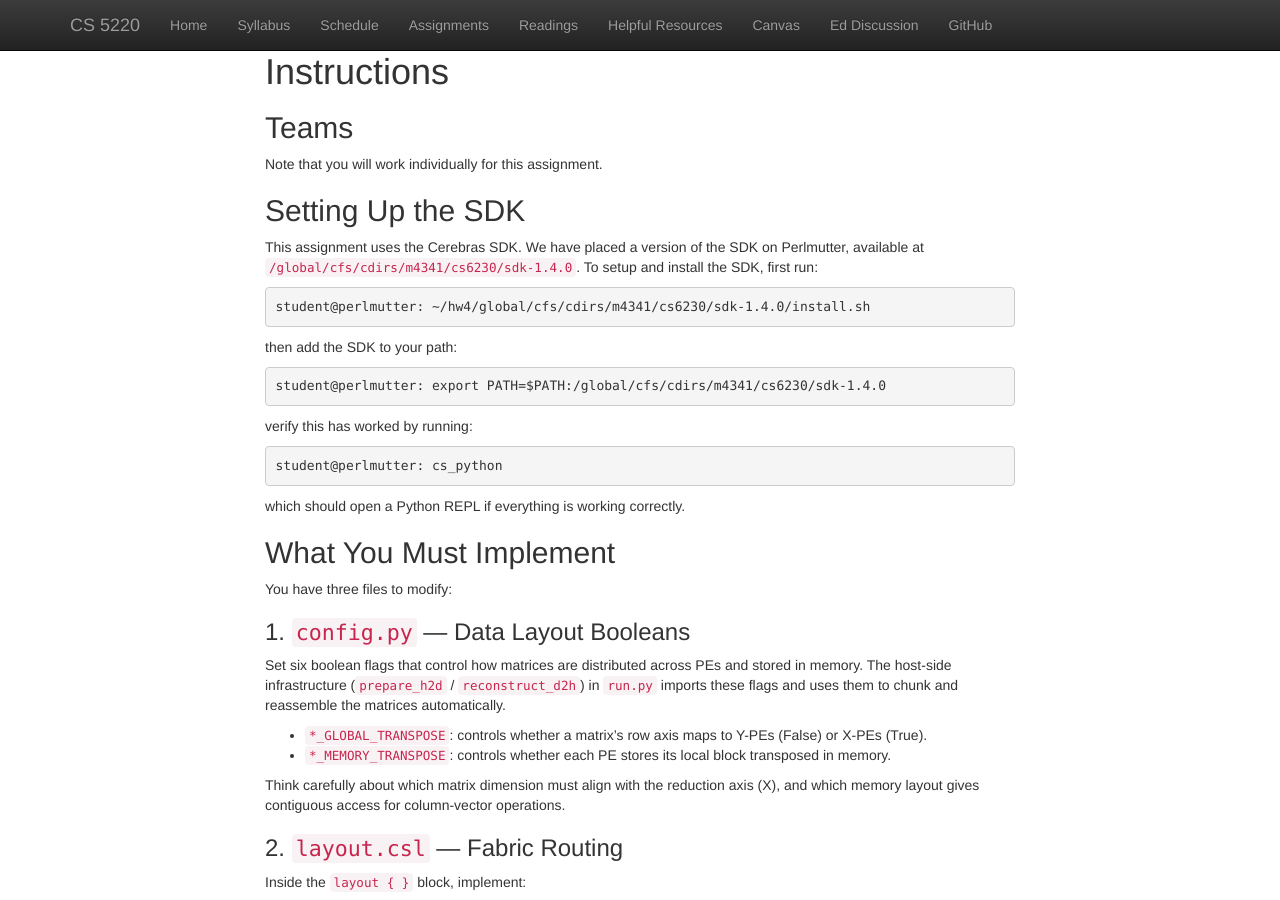
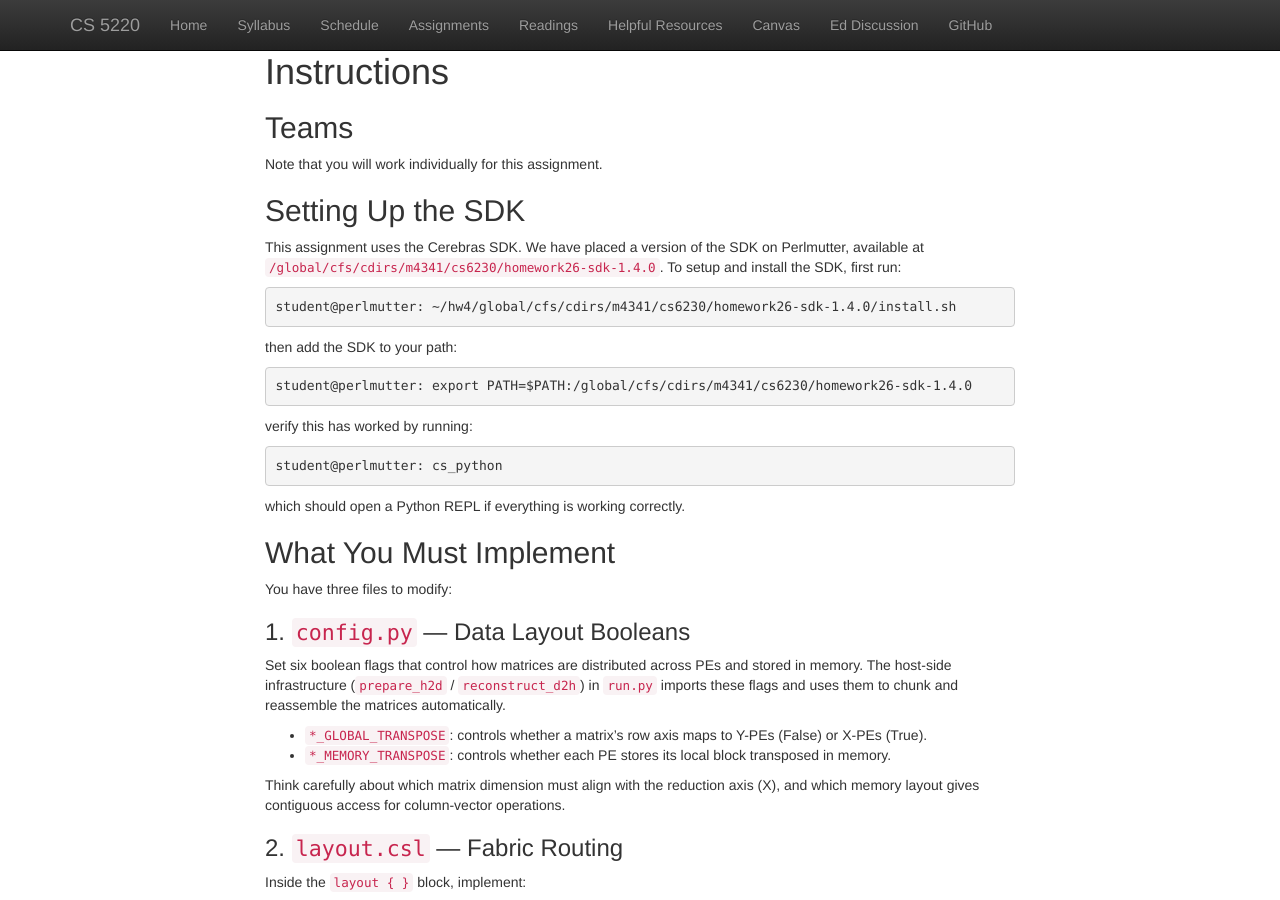
Before and after one commit to cs5220-26sp/web, a Jekyll site: the page built from web/hw/hw4.md, in a window 1280 px wide and 900 px high, scrolled down 1594 px. Built offline with Jekyll 4.4.1, drawn with Linux system fonts in a browser that asks for light colours; nearby versions of some CDN libraries; formulas are drawn with MathJax 3; some of the changed text lies outside the part shown.

Commit message:
Update hw4.md

````diff
--- a/web/hw/hw4.md
+++ b/web/hw/hw4.md
@@ -75,13 +75,13 @@ Note that you will work individually for this assignment.
 
 ## Setting Up the SDK
 
-This assignment uses the Cerebras SDK. We have placed a version of the SDK on Perlmutter, available at `/global/cfs/cdirs/m4341/cs6230/sdk-1.4.0`. To setup and install the SDK, first run:
+This assignment uses the Cerebras SDK. We have placed a version of the SDK on Perlmutter, available at `/global/cfs/cdirs/m4341/cs6230/homework26-sdk-1.4.0`. To setup and install the SDK, first run:
 ```
-student@perlmutter: ~/hw4/global/cfs/cdirs/m4341/cs6230/sdk-1.4.0/install.sh
+student@perlmutter: ~/hw4/global/cfs/cdirs/m4341/cs6230/homework26-sdk-1.4.0/install.sh
 ```
 then add the SDK to your path:
 ```
-student@perlmutter: export PATH=$PATH:/global/cfs/cdirs/m4341/cs6230/sdk-1.4.0
+student@perlmutter: export PATH=$PATH:/global/cfs/cdirs/m4341/cs6230/homework26-sdk-1.4.0
 ```
 verify this has worked by running:
 ```
````
Also changed, not shown: other parts of web/hw/hw4.md (+1 -1 lines).
